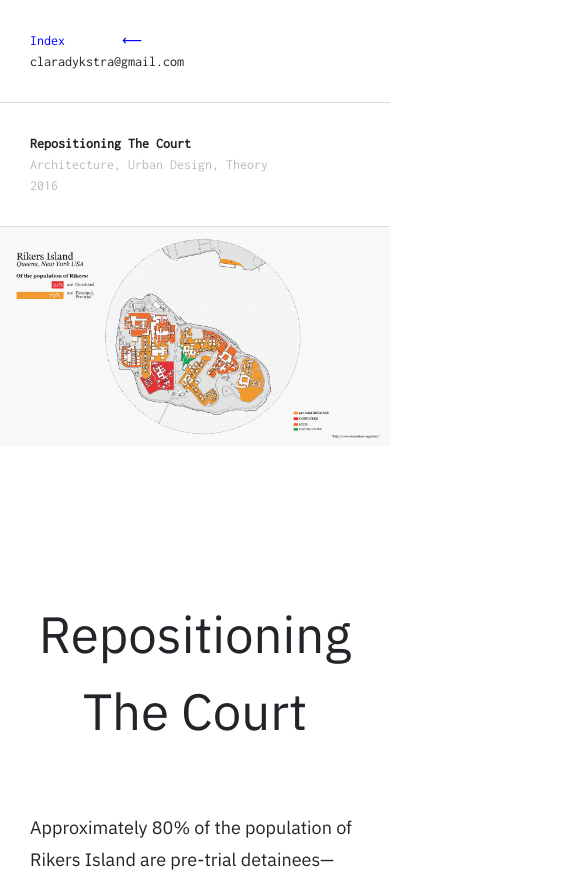
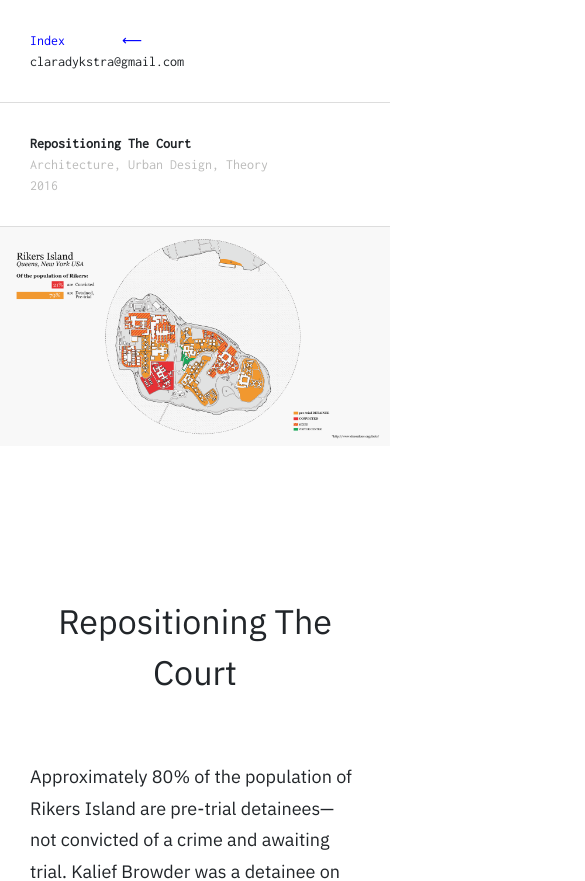
Before and after one commit to taylorz/claradykstra.com-1, a website: page courts.html in a window 390 px wide. Shown: the top 881 px of the page, 585 px wide, since content can reach past the window. Drawn offline with nearby package versions, Linux system fonts and the light colour scheme.

Commit message:
mobile carousel sizign fix

```diff
--- a/scss/main.scss
+++ b/scss/main.scss
@@ -183,6 +183,9 @@ body {
         height: 100%;
         position: absolute;
         z-index: 100;
+        @include breakpoint(sm) {
+          height: 0;
+        }
         // background: blue;
         // opacity: .7;
         &.prev {
@@ -213,6 +216,8 @@ body {
             }
           }
         }
+        .slick-track {
+        }
         .slick-slide {
           position: relative;
         }
@@ -228,6 +233,13 @@ body {
             flex: 0 0 auto;  /* IE */
             object-fit: scale-down; /* FF */
             // width: 600px;
+          }
+        }
+      }
+      .the-carousel {
+        .slick-track {
+          @include breakpoint(sm) {
+            height: 50vh;
           }
         }
       }
@@ -260,6 +272,10 @@ body {
           text-align: center;
           font-size: $largeFontSize*1.5;
           line-height: $largeLineHeight*1.5;
+          @include breakpoint(sm) {
+            font-size: $largeFontSize;
+            line-height: $largeLineHeight;
+          }
           // color: blue;
         }
        p {
@@ -306,6 +322,12 @@ body {
       .segment-video {
         background: none;
         text-align: center;
+        iframe {
+          width: 100%;
+          @include breakpoint(sm) {
+            height: auto;
+          }
+        }
       }
       &.no-mg {
         margin: 0 0; padding: 0;
```
Also changed, not shown: css/main.css, css/main.min.css.
